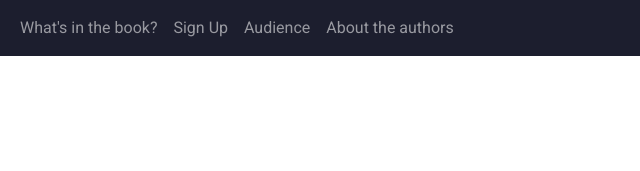
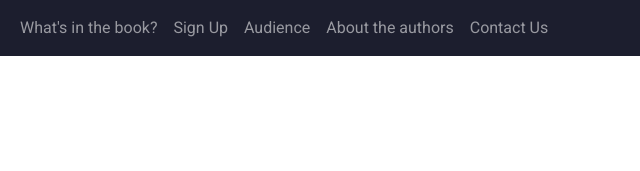
Before and after one commit to practicalfraudprevention/practicalfraudprevention, a plain HTML site: page index.html in a window 1280 px wide. Shown: the top 171 px of the page, 0-640 px from the left. Drawn offline with Linux system fonts and the light colour scheme.

Commit message:
Contact the authors

```diff
--- a/index.html
+++ b/index.html
@@ -76,6 +76,9 @@
 				</li>
 				<li class="nav-item">
 					<a class="nav-link" href="#authors">About the authors</a>
+				</li>
+				<li class="nav-item">
+					<a class="nav-link" href="https://us20.list-manage.com/contact-form?u=16130265325e10ea1b1dd36ae&form_id=4e0e1005a77a3e3d7ef46f2ec6a57d8e">Contact Us</a>
 				</li>
               </ul>
             </div>
@@ -333,6 +336,7 @@
 			<p><b>Shoshana Maraney</b> is an experienced writer with more than a decade of experience in expressing complex concepts, technologies, and techniques in comprehensible and relatable language. She has worked in the fraud prevention industry for more than seven years, first at first Forter and now at Identiq, where she is the content and communications director. Her favorite part of her job is running roundtable discussions for fraud fighters. She is a content committee member of the Tel Aviv University CyberWeek FraudCon Conference, and has created numerous presentations for risk and payments conferences around the world. She has composed many articles for fraud, risk, and payments publications. Her degree is from Cambridge University. Writing is both her profession and her hobby, so she jumped at the opportunity to write this book. </p>
 			<div class="author-links text-center pt-4">
 				<ul class="social-list list-unstyled">
+					<li class="list-inline-item"><a href="https://us20.list-manage.com/contact-form?u=16130265325e10ea1b1dd36ae&form_id=4e0e1005a77a3e3d7ef46f2ec6a57d8e"><i class="fas fa-envelope"></i></a></li>
 					<li class="list-inline-item"><a href="https://www.linkedin.com/in/shoshana-karin-maraney-26758736/"><i class="fab fa-linkedin"></i></a></li>
 				</ul><!--//social-list-->
 			</div><!--//author-links-->
```
